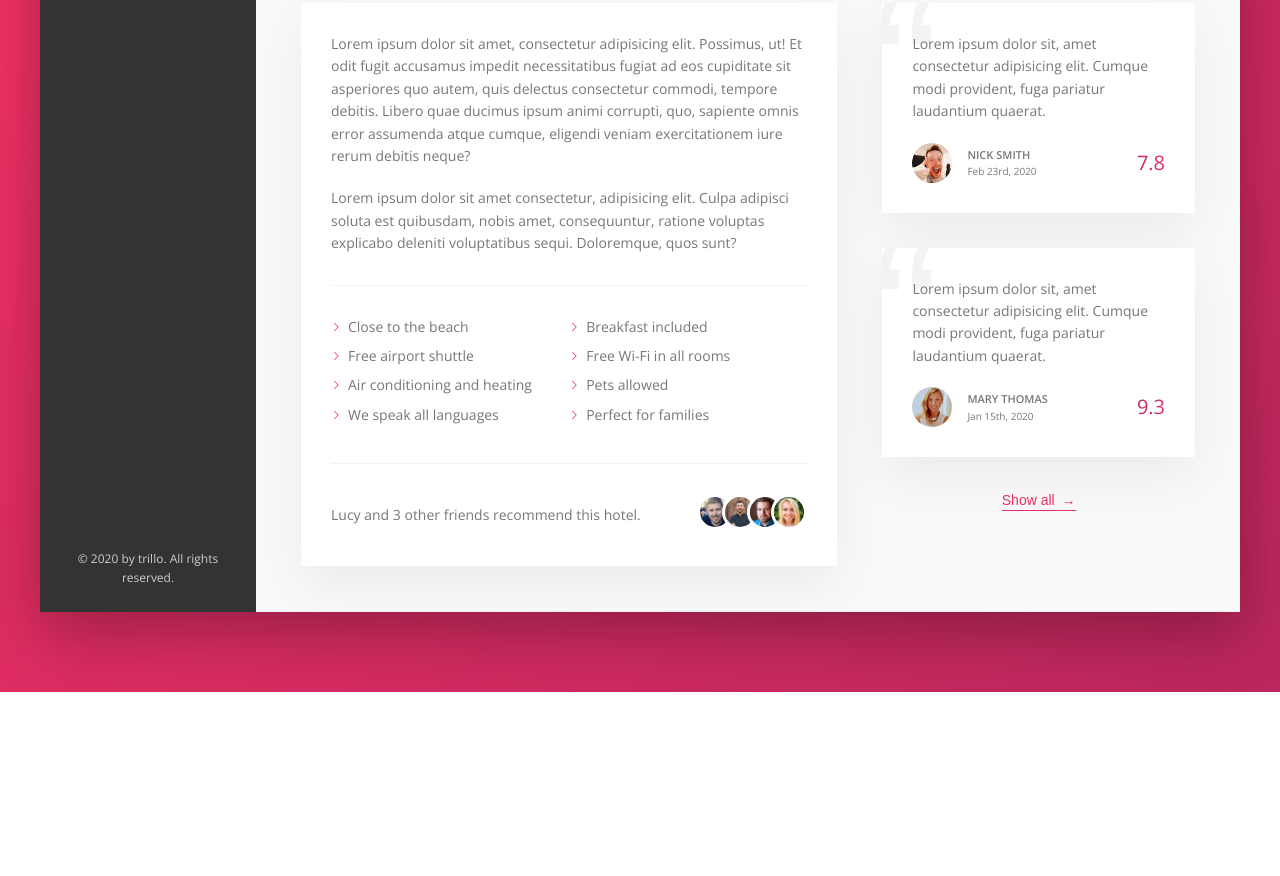
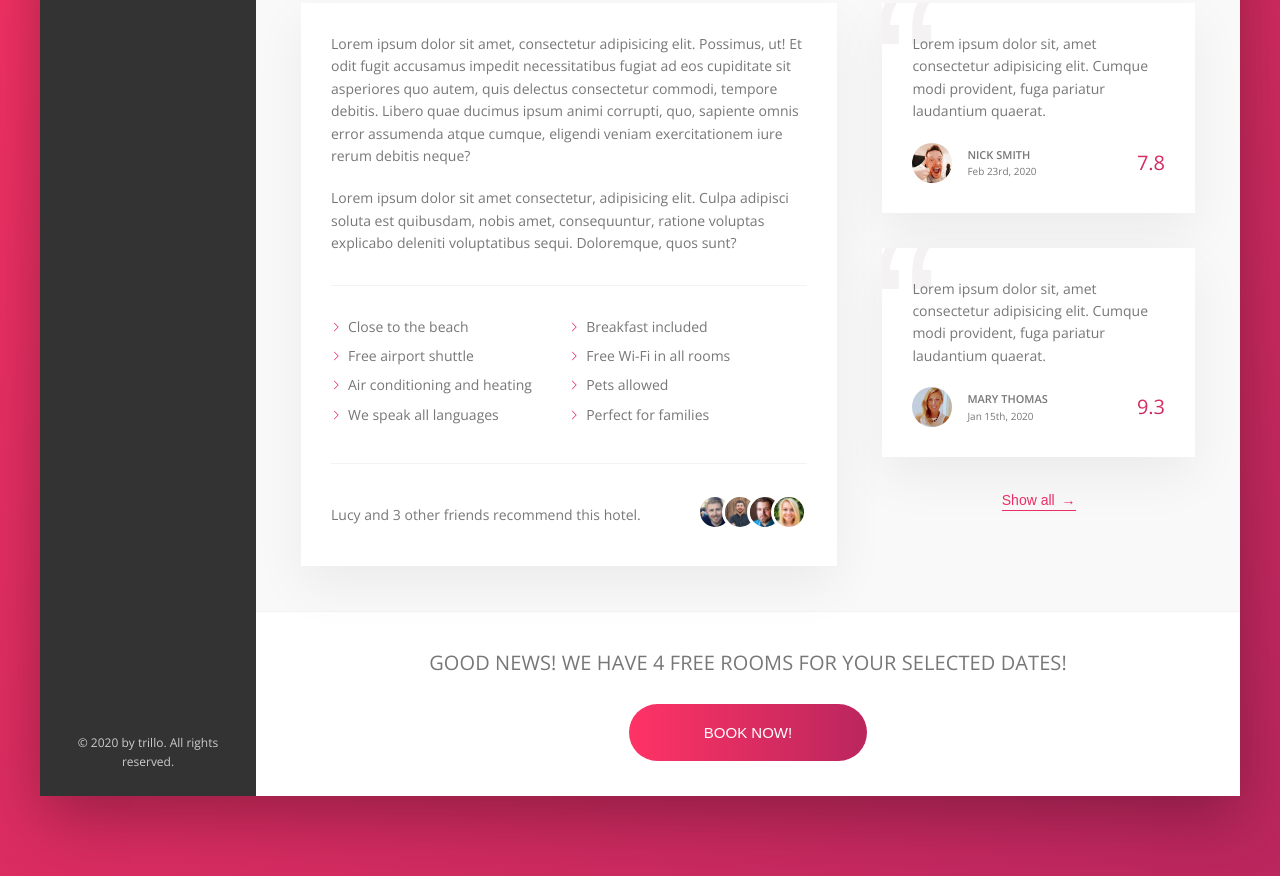
Before and after one commit to kembek/trillo, a website: page index.html in a window 1280 px wide. Shown: the part 505-1381 px from the top of the page. Before the commit the page ends 1197 px from the top, so only its background shows below. Drawn offline with nearby package versions, Linux system fonts and the light colour scheme; files that its build step writes are made by us from their sources.

Commit message:
add: the cta was added

```diff
--- a/index.html
+++ b/index.html
@@ -223,6 +223,16 @@
               <button class="btn-inline"> Show all <span>&rarr;</span> </button>
             </div>
           </div>
+
+          <div class="cta">
+            <h2 class="cta__book-now">
+              Good news! We have 4 free rooms for your selected dates!
+            </h2>
+            <button class="btn">
+              <span class="btn__visible">Book now!</span>
+              <span class="btn__invisible">Only 4 rooms left</span>
+            </button>
+          </div>
         </main>
       </div>
     </div>
--- a/scss/_component.scss
+++ b/scss/_component.scss
@@ -437,10 +437,77 @@
   &__rating {
     font-size: 2rem;
     font-weight: 300;
-    background-image: linear-gradient(90deg, var(--primary-dark-color), var(--primary-color));
+    background-image: linear-gradient(0deg, var(--primary-dark-color), var(--primary-color));
     -webkit-background-clip: text;
     background-clip: text;
     color: transparent;
+  }
+}
+
+///////////////////////////////////
+// CALL TO ACTION
+.cta {
+  padding: 3.5rem 0;
+  text-align: center;
+
+  &__book-now {
+    font-size: 2rem;
+    font-weight: 300;
+    letter-spacing: 0.01rem;
+    text-transform: uppercase;
+    margin-bottom: 2.5rem;
+  }
+}
+
+///////////////////////////////////
+// BUTTON
+.btn {
+  background-image: linear-gradient(90deg, var(--primary-light-color), var(--primary-dark-color));
+  border: none;
+  border-radius: 100px;
+
+  text-transform: uppercase;
+  color: $white-color;
+  font-size: 1.5rem;
+  font-weight: 300;
+
+  cursor: pointer;
+  position: relative;
+  overflow: hidden;
+
+  & > * {
+    display: inline-block;
+    height: 100%;
+    width: 100%;
+    transition: all 0.5s;
+  }
+
+  &__visible {
+    padding: 2rem 7.5rem;
+  }
+
+  &__invisible {
+    position: absolute;
+    left: 0;
+    top: -100%;
+    padding: 2rem 0;
+  }
+
+  &:hover {
+    background-image: linear-gradient(270deg, var(--primary-light-color), var(--primary-dark-color));
+  }
+
+  &:focus {
+    outline: none;
+    animation: pulsate 1s infinite;
+  }
+
+  &:hover &__visible {
+    transform: translateY(100%);
+  }
+
+  &:hover &__invisible {
+    top: 0;
   }
 }
 
```
